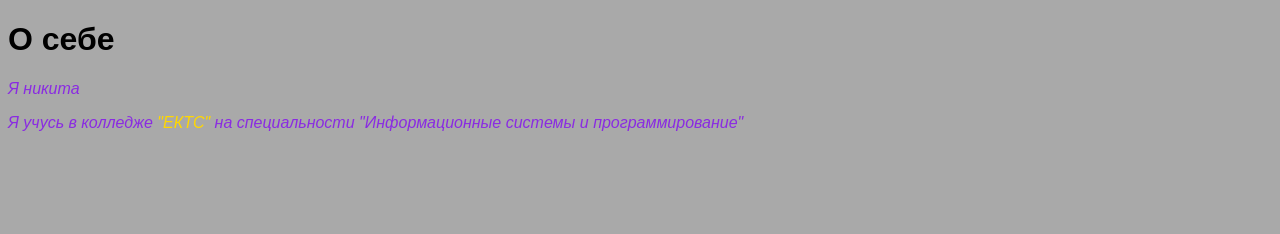
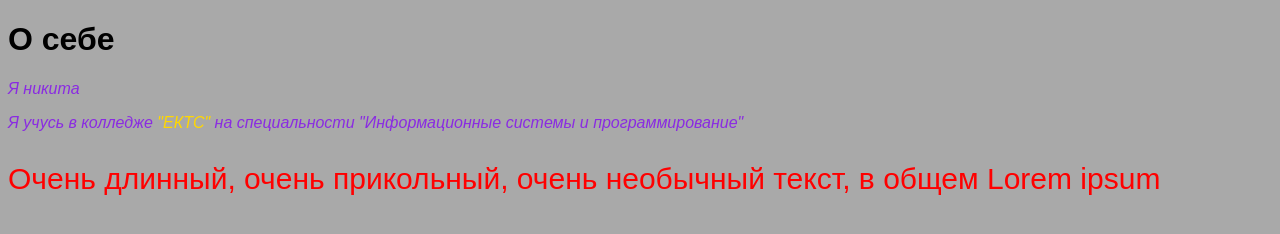
Before and after one commit to punklocked/pr4_trpo, a plain HTML site: page index.html in a window 1280 px wide. Drawn offline with Linux system fonts and the light colour scheme.

Commit message:
added changes to index.html and style.css files

```diff
--- a/index.html
+++ b/index.html
@@ -15,5 +15,9 @@
         специальности "Информационные системы и программирование"
       </p>
     </div>
+    <p id="lorem">
+      Очень длинный, очень прикольный, очень необычный текст, в общем Lorem
+      ipsum
+    </p>
   </body>
 </html>
--- a/style.css
+++ b/style.css
@@ -12,3 +12,8 @@ body {
     text-decoration: none;
     color: gold;
 }
+
+#lorem {
+    font-size: 30px;
+    color: red;
+}
```
